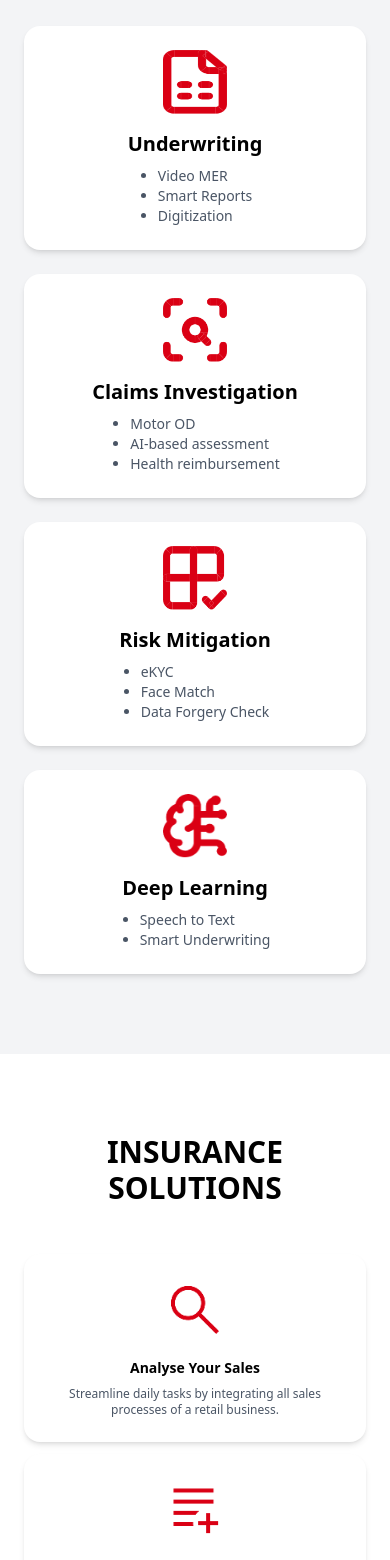
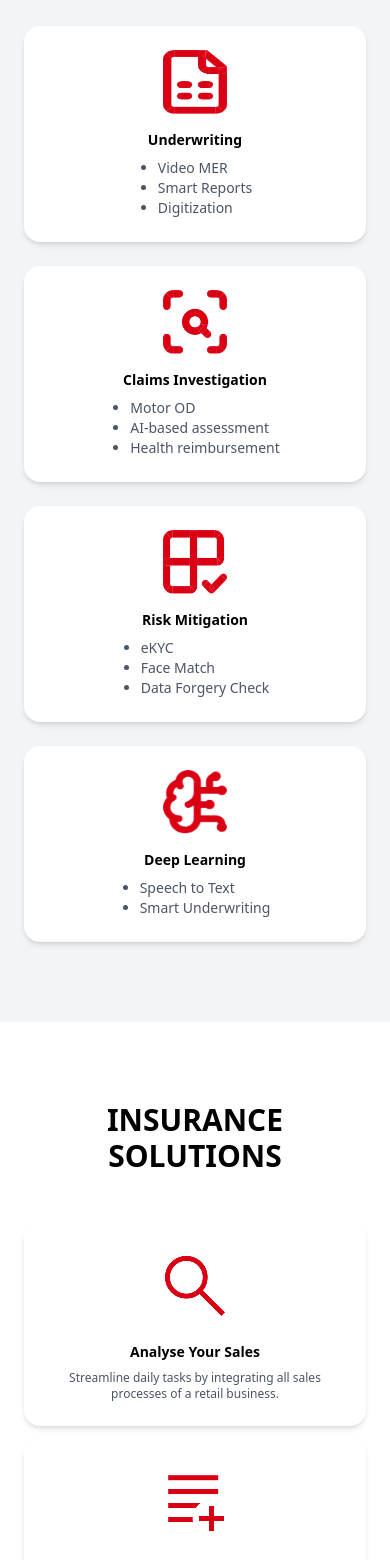
Before and after one commit to varun77x/Static_website_IT, a React (Vite) app in the folder frontend/: page / in a window 390 px wide. Shown: the part 3660-5220 px from the top of the page. Built offline with nearby package versions, Linux system fonts and the light colour scheme.

Commit message:
vercel push

```diff
--- a/frontend/src/Components/Offerings.jsx
+++ b/frontend/src/Components/Offerings.jsx
@@ -98,7 +98,7 @@ export default function Offerings() {
                 <div className="grid grid-cols-1 sm:grid-cols-2 lg:grid-cols-4 gap-6 w-full max-w-6xl">
                     <div className="bg-white p-6 rounded-2xl shadow-md hover:bg-blue-50 transition-colors duration-300 flex flex-col items-center text-center">
                         <img src={TD1} alt="Underwriting" className="w-16 h-16 mb-4" />
-                        <h3 className="text-xl font-semibold mb-2">Underwriting</h3>
+                        <h3 className="text-sm md:text-xl font-semibold mb-2">Underwriting</h3>
                         <ul className="text-gray-600 text-sm list-disc pl-5 text-left">
                             <li>Video MER</li>
                             <li>Smart Reports</li>
@@ -108,7 +108,7 @@ export default function Offerings() {
 
                     <div className="bg-white p-6 rounded-2xl shadow-md hover:bg-blue-50 transition-colors duration-300 flex flex-col items-center text-center">
                         <img src={TD2} alt="Claims" className="w-16 h-16 mb-4" />
-                        <h3 className="text-xl font-semibold mb-2">Claims Investigation</h3>
+                        <h3 className="text-sm md:text-xl font-semibold mb-2">Claims Investigation</h3>
                         <ul className="text-gray-600 text-sm list-disc pl-5 text-left">
                             <li>Motor OD</li>
                             <li>AI-based assessment</li>
@@ -118,7 +118,7 @@ export default function Offerings() {
 
                     <div className="bg-white p-6 rounded-2xl shadow-md hover:bg-blue-50 transition-colors duration-300 flex flex-col items-center text-center">
                         <img src={TD3} alt="Risk Mitigation" className="w-16 h-16 mb-4" />
-                        <h3 className="text-xl font-semibold mb-2">Risk Mitigation</h3>
+                        <h3 className="text-sm md:text-xl font-semibold mb-2">Risk Mitigation</h3>
                         <ul className="text-gray-600 text-sm list-disc pl-5 text-left">
                             <li>eKYC</li>
                             <li>Face Match</li>
@@ -128,7 +128,7 @@ export default function Offerings() {
 
                     <div className="bg-white p-6 rounded-2xl shadow-md hover:bg-blue-50 transition-colors duration-300 flex flex-col items-center text-center">
                         <img src={TD4} alt="Deep Learning" className="w-16 h-16 mb-4" />
-                        <h3 className="text-xl font-semibold mb-2">Deep Learning</h3>
+                        <h3 className="text-sm md:text-xl font-semibold mb-2">Deep Learning</h3>
                         <ul className="text-gray-600 text-sm list-disc pl-5 text-left">
                             <li>Speech to Text</li>
                             <li>Smart Underwriting</li>
@@ -144,7 +144,7 @@ export default function Offerings() {
 
                 <div className="grid grid-cols-1 sm:grid-cols-2 lg:grid-cols-5 gap-3 w-full max-w-6xl">
                     <div className="bg-white p-6 rounded-2xl shadow-md hover:bg-blue-50 transition-colors duration-300 flex flex-col items-center text-center">
-                        <img src={RT1} alt="Glimpse" className="w-16 h-16 mb-4" />
+                        <img src={RT1} alt="Glimpse" className="w-20 h-20 mb-4" />
                         <h3 className="text-sm md:text-xl font-semibold mb-2">Analyse Your Sales</h3>
                         <p className="text-xs md:text-sm max-w-4xl mx-auto text-gray-600">
                             Streamline daily tasks by integrating all sales processes of a retail business.
@@ -152,7 +152,7 @@ export default function Offerings() {
                     </div>
 
                     <div className="bg-white p-6 rounded-2xl shadow-md hover:bg-blue-50 transition-colors duration-300 flex flex-col items-center text-center">
-                        <img src={RT2} alt="Customer Portals" className="w-16 h-16 mb-4" />
+                        <img src={RT2} alt="Customer Portals" className="w-2- h-20 mb-4" />
                         <h3 className="text-sm md:text-xl font-semibold mb-2">Customization & Add-On</h3>
                         <p className="text-xs md:text-sm max-w-4xl mx-auto text-gray-600">
                             Facilitate the customization of the user interface to ensure instant access to assigned tasks
@@ -160,7 +160,7 @@ export default function Offerings() {
                     </div>
 
                     <div className="bg-white p-6 rounded-2xl shadow-md hover:bg-blue-50 transition-colors duration-300 flex flex-col items-center text-center">
-                        <img src={RT3} alt="Insurance BI" className="w-16 h-16 mb-4" />
+                        <img src={RT3} alt="Insurance BI" className="w-2- h-20 mb-4" />
                         <h3 className="text-sm md:text-xl font-semibold mb-2">Market Trends</h3>
                         <p className="text-xs md:text-sm max-w-4xl mx-auto text-gray-600">
                         Are based on proven technologies and help companies to respond better to market developments
@@ -168,14 +168,14 @@ export default function Offerings() {
                     </div>
 
                     <div className="bg-white p-6 rounded-2xl shadow-md hover:bg-blue-50 transition-colors duration-300 flex flex-col items-center text-center">
-                        <img src={RT4} alt="Mobile Insurance" className="w-16 h-16 mb-4" />
+                        <img src={RT4} alt="Mobile Insurance" className="w-2- h-20 mb-4" />
                         <h3 className="text-sm md:text-xl font-semibold mb-2">Refined Monitoring</h3>
                         <p className="text-xs md:text-sm max-w-4xl mx-auto text-gray-600">
                         ALlow your business partners to support your daily work and monitor your business activity
                         </p>
                     </div>
                     <div className="bg-white p-6 rounded-2xl shadow-md hover:bg-blue-50 transition-colors duration-300 flex flex-col items-center text-center">
-                        <img src={RT5} alt="Mobile Insurance" className="w-16 h-16 mb-4" />
+                        <img src={RT5} alt="Mobile Insurance" className="w-2- h-20 mb-4" />
                         <h3 className="text-sm md:text-xl font-semibold mb-2">Refined Monitoring</h3>
                         <p className="text-xs md:text-sm max-w-4xl mx-auto text-gray-600">
                         Boost work productivity by harmonizing data from various company departments
@@ -192,7 +192,7 @@ export default function Offerings() {
                 <div className="grid grid-cols-1 sm:grid-cols-2 lg:grid-cols-3 gap-6 w-full max-w-6xl">
                     <div className="bg-white p-6 rounded-2xl shadow-md hover:bg-blue-50 transition-colors duration-300 flex flex-col items-center text-center">
                         <img src={CS1} alt="Mobile App" className="w-16 h-16 mb-4" />
-                        <h3 className="text-xl font-semibold mb-2">Mobile App Development</h3>
+                        <h3 className="text-sm md:text-xl font-semibold mb-2">Mobile App Development</h3>
                         <p className="text-gray-600">High performance mobile apps in Android & iOS</p>
                         <ul className="text-gray-600 text-sm list-disc pl-5 text-left mt-2">
                             <li>App Designing</li>
@@ -203,7 +203,7 @@ export default function Offerings() {
 
                     <div className="bg-white p-6 rounded-2xl shadow-md hover:bg-blue-50 transition-colors duration-300 flex flex-col items-center text-center">
                         <img src={CS2} alt="Web App" className="w-16 h-16 mb-4" />
-                        <h3 className="text-xl font-semibold mb-2">Web App Development</h3>
+                        <h3 className="text-sm md:text-xl font-semibold mb-2">Web App Development</h3>
                         <p className="text-gray-600">Offshore software and web app services</p>
                         <ul className="text-gray-600 text-sm list-disc pl-5 text-left mt-2">
                             <li>Conceptualization</li>
@@ -214,7 +214,7 @@ export default function Offerings() {
 
                     <div className="bg-white p-6 rounded-2xl shadow-md hover:bg-blue-50 transition-colors duration-300 flex flex-col items-center text-center">
                         <img src={CS3} alt="Custom Software" className="w-16 h-16 mb-4" />
-                        <h3 className="text-xl font-semibold mb-2">Custom Software</h3>
+                        <h3 className="text-sm md:text-xl font-semibold mb-2">Custom Software</h3>
                         <p className="text-gray-600">Tailored software solutions for enterprise needs</p>
                         <ul className="text-gray-600 text-sm list-disc pl-5 text-left mt-2">
                             <li>Conceptualization</li>
```
